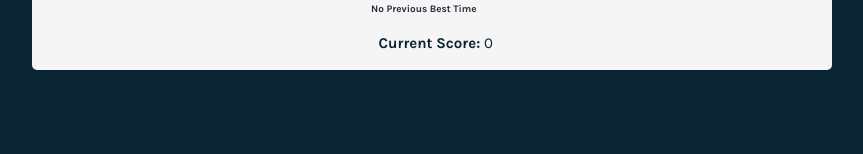
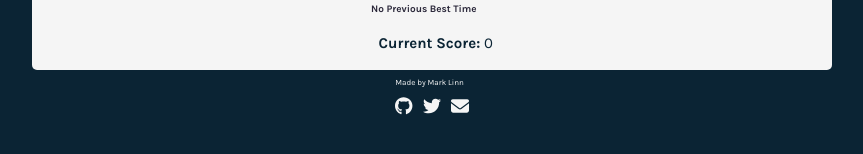
Before and after one commit to marktlinn/tenziesReact, a React app: page / in a window 1280 px wide. Shown: the part 380-534 px from the top of the page, without its empty margins (208-1071 px from the left). Built offline with nearby package versions, Linux system fonts and the light colour scheme; the HTML template or start-up script is replaced by a standard one.

Commit message:
updated with a footer, finished with the project for now

```diff
--- a/package.json
+++ b/package.json
@@ -9,6 +9,11 @@
     "preview": "vite preview"
   },
   "dependencies": {
+    "@fortawesome/fontawesome-svg-core": "^6.2.0",
+    "@fortawesome/free-brands-svg-icons": "^6.2.0",
+    "@fortawesome/free-regular-svg-icons": "^6.2.0",
+    "@fortawesome/free-solid-svg-icons": "^6.2.0",
+    "@fortawesome/react-fontawesome": "^0.2.0",
     "normalize.css": "^8.0.1",
     "react": "^18.2.0",
     "react-confetti": "^6.1.0",
--- a/src/App.jsx
+++ b/src/App.jsx
@@ -2,7 +2,7 @@
 import Confetti from "react-confetti"
 import Die from "./components/Die"
 import {nanoid} from 'nanoid'
-
+import Footer from './components/Footer'
 function App() {
 
   const [dice, setDieNum] = React.useState(allNewDice())
@@ -109,6 +109,7 @@
   />
 })
   return (
+    <div className="container">
       <main>
         {tenzies && <Confetti
         width={Window.innerWidth}/>}
@@ -126,7 +127,8 @@
           <p className="score"><strong>Current Score: </strong>{timer}</p>
         </div>
       </main>
-
+      <Footer />
+    </div>
   )
 }
 
--- /dev/null
+++ b/src/components/Footer.jsx
@@ -0,0 +1,22 @@
+import React from 'react';
+import { FontAwesomeIcon } from '@fortawesome/react-fontawesome';
+import  { faEnvelope } from '@fortawesome/free-solid-svg-icons'
+import { faGithub, faTwitter} from '@fortawesome/free-brands-svg-icons'
+const Footer = () => {
+
+    return (
+        <footer>
+            <div>
+            <span><small>Made by Mark Linn</small></span>
+            </div>
+            <div className='profile-tags'>
+            <a href="https://github.com/marksist300"><FontAwesomeIcon icon={faGithub} /></a>
+            <a href="https://twitter.com/marksist_300"><FontAwesomeIcon icon={faTwitter} /></a>
+            <a href="mailto:marklinndev@gmail.com"><FontAwesomeIcon icon={faEnvelope} /></a>
+            </div>
+        </footer>
+    )
+
+}
+
+export default Footer
--- a/src/index.css
+++ b/src/index.css
@@ -13,6 +13,12 @@
   color: inherit;
   text-decoration: none;
 }
+
+.container{
+  display:flex;
+  flex-direction: column;
+}
+
 
 body {
   margin: auto auto;
@@ -205,3 +211,18 @@
 .dieHeld:hover{
   background-color: #59e390a0;
 }
+
+
+footer{
+  padding-bottom: 1rem;
+  color: var(--dark-brown);
+  margin:auto;
+  color:#F5F5F5;
+}
+
+.profile-tags{
+  display: flex;
+  align-items: center;
+  gap: 1rem;
+  font-size: 1.8rem;
+}
```
Also changed, not shown: 1 other file (tests, documents, lock files or other folders). Lines whose indentation alone changed are shown as unchanged.
